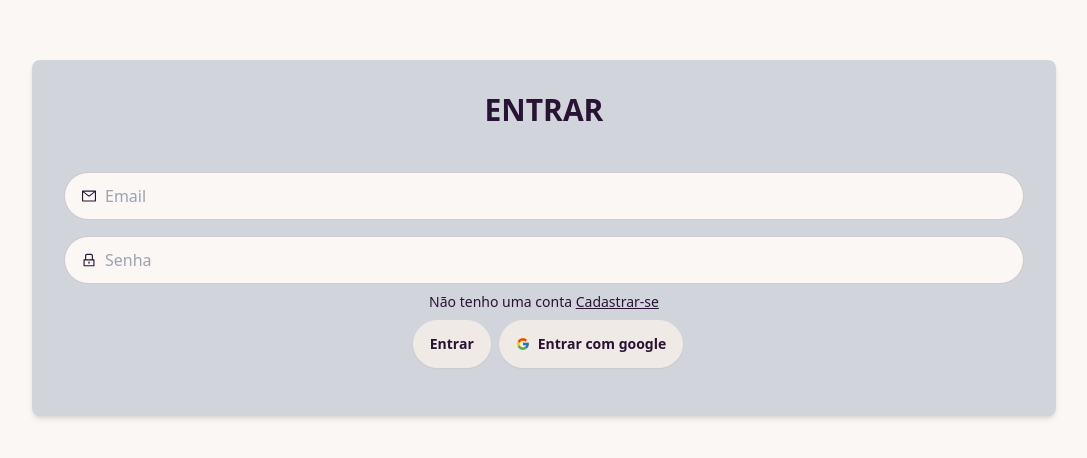
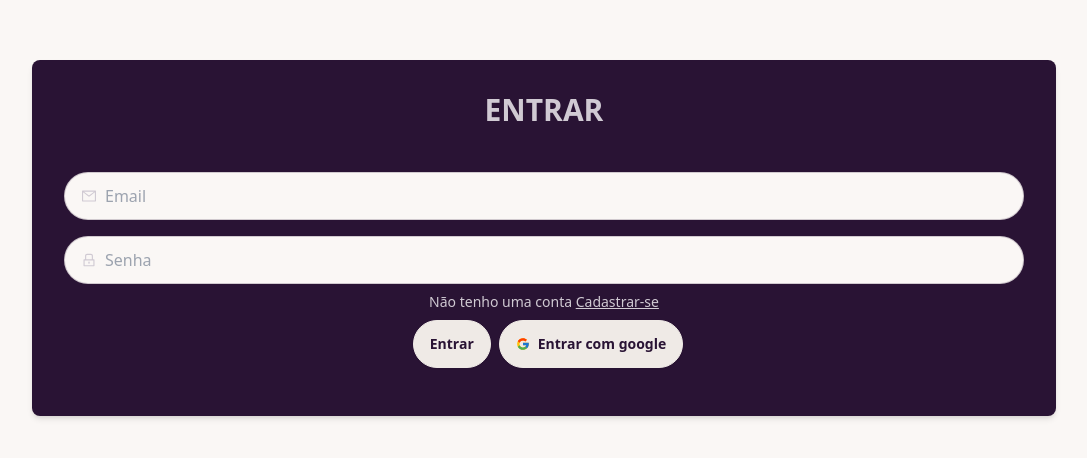
Before and after one commit to G4rutti/react-projects, a React (Vite) app in the folder real-chat-app/: page /signIn in a window 1280 px wide. Shown: the part 162-620 px from the top of the page, without its empty margins (96-1183 px from the left). Built offline with nearby package versions, Linux system fonts and the light colour scheme; no server answers.

Commit message:
trocando cores

```diff
--- a/real-chat-app/src/pages/SignIn.jsx
+++ b/real-chat-app/src/pages/SignIn.jsx
@@ -25,7 +25,7 @@ const SignIn = () => {
 
   return (
     <div className='w-full flex flex-col mx-auto h-[100vh]'>
-      <div className='w-[80vw] bg-gray-300 m-auto py-8 rounded-lg shadow-md'>
+      <div className='w-[80vw] bg-neutral m-auto py-8 rounded-lg shadow-md text-neutral-content'>
         <h1 className='mx-auto text-3xl font-bold uppercase text-center'>Entrar</h1>
         <form className='w-full flex flex-col py-4 px-8 mt-5'>
           <label htmlFor="email" className='input input-bordered my-2 py-2 px-4  flex items-center gap-2'>
--- a/real-chat-app/src/pages/SignUp.jsx
+++ b/real-chat-app/src/pages/SignUp.jsx
@@ -5,7 +5,6 @@ import { Link, useNavigate } from "react-router-dom"
 
 import { auth } from '../database/firebase';
 import { useAuthentication } from '../hooks/useAuthentication';
-import { createUserWithEmailAndPassword, updateProfile, GoogleAuthProvider, signInWithPopup } from 'firebase/auth';
 
 
 const SignUp = () => {
@@ -44,7 +43,7 @@ const SignUp = () => {
 
     return (
         <div className='w-full flex flex-col mx-auto h-[100vh]'>
-            <div className='w-[80vw] bg-gray-300 m-auto py-8 rounded-lg shadow-md'>
+            <div className='w-[80vw] bg-neutral text-neutral-content m-auto py-8 rounded-lg shadow-md'>
                 <h1 className='mx-auto text-3xl font-bold uppercase text-center'>Cadastre-se</h1>
                 <form className='w-full flex flex-col py-4 px-8 mt-5 '>
                     <button className='btn' onClick={handleSubmitGoogle}><FcGoogle /> Cadastrar-se com google</button>
```
